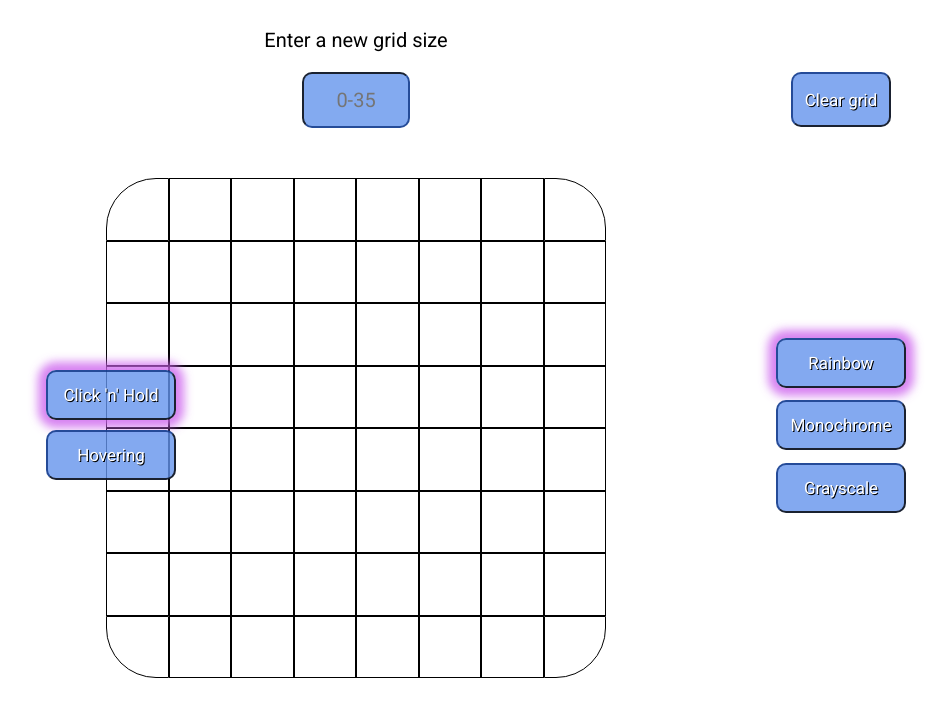
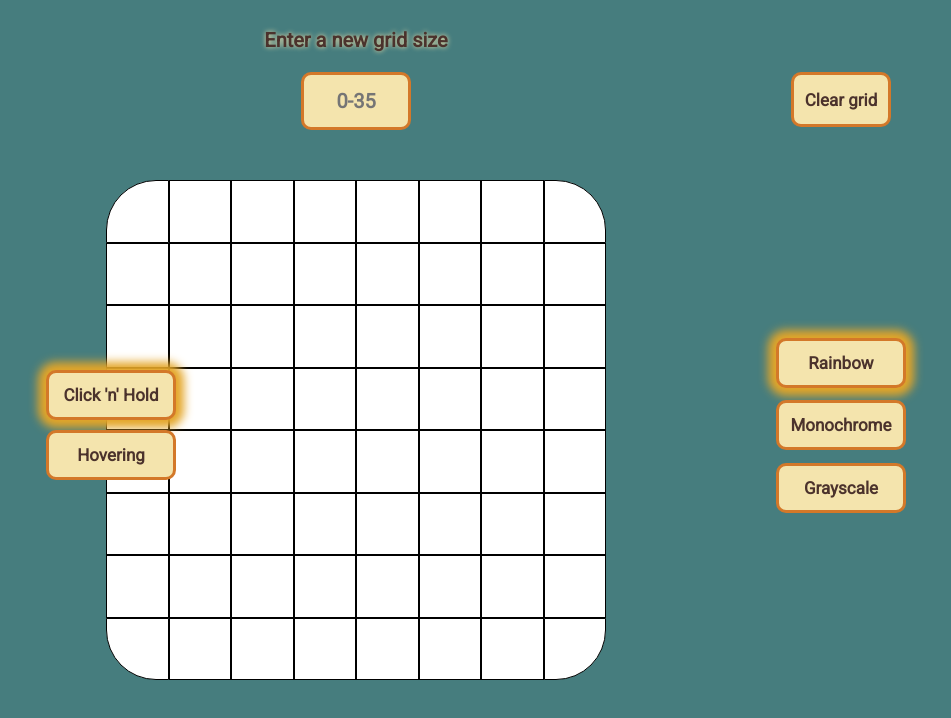
Before and after one commit to rinconv911/etch-a-sketch, a plain HTML site: page index.html in a window 1280 px wide. Shown: the whole page, without its empty margins (284-1235 px from the left). Drawn offline with Linux system fonts and the light colour scheme.

Commit message:
Added color scheme and stylings

```diff
--- a/app.js
+++ b/app.js
@@ -98,6 +98,7 @@ function defaultGrid() {
   for (i = 0; i < 64; i++) {
     let square = document.createElement('div');
     square.className = 'square';
+    square.style.backgroundColor = `rgb(255, 255, 255)`;
     container.appendChild(square);
   }
 
@@ -144,11 +145,12 @@ function createGrid(input) {
   for (i = 0; i < gridSize; i++) {
     let square = document.createElement('div');
     square.className = 'square';
+    square.style.backgroundColor = `rgb(255, 255, 255)`;
     container.appendChild(square);
   }
 
   // Get the grid container's CSS rule from CSSOM and set columns/rows to input value
-  let containerRules = document.styleSheets[0].cssRules[10].style;
+  let containerRules = document.styleSheets[0].cssRules[12].style;
   containerRules.setProperty('grid-template-columns', `repeat(${input}, 1fr)`);
   containerRules.setProperty('grid-template-rows', `repeat(${input}, 1fr)`);
 
@@ -200,7 +202,8 @@ function colorByHovering(e) {
       return;
 
     } else {
-      this.style.backgroundColor = `rgba(0, 0, 0, 0.1)`;
+      this.style.backgroundColor = `rgba(0, 0, 0, 0.3)`;
+      container.style.backgroundColor = `rgb(255, 255, 255)`;
     }
   }
 };
--- a/style.css
+++ b/style.css
@@ -6,6 +6,7 @@ html {
 
 body {
   height: 100%;
+  background-color: #467D7E;
 }
 
 #input-div {
@@ -14,6 +15,9 @@ body {
   justify-content: space-evenly;
   align-items: center;
   font-size: 2rem;
+  font-weight: bold;
+  color: #4b322c;
+  text-shadow: 0rem 0rem 0.5rem #F4E4AD;
 }
 
 #reset-button {
@@ -21,12 +25,14 @@ body {
   height: 5rem;
   width: 10rem;
   border-radius: 1rem;
-  border-color: hsla(219, 79%, 10%, 0.8) ;
-  background-color: rgba(100, 149, 237, 0.8);
+  border: 0.3rem solid #D37829;
+  background-color: #F4E4AD;
   font-family: "Roboto", sans-serif;
   font-size: 2rem;
-  color: white;
+  font-weight: bold;
+  color: #4b322c;
   text-align: center;
+  transition: box-shadow 0.1s linear;
 }
 
 #clear-button {
@@ -35,6 +41,12 @@ body {
   top: 7.2rem;
   height: 5.5rem;
   width: 10rem;
+  transition: box-shadow 0.1s linear;
+}
+
+#reset-button:focus,
+#clear-button:hover {
+  box-shadow: 0rem 0rem 1rem 0.8rem #E4A628;
 }
 
 .button-container {
@@ -54,17 +66,17 @@ button {
   height: 5rem;
   width: 13rem;
   border-radius: 1rem;
-  border-color: hsla(219, 79%, 10%, 0.8) ;
-  background-color: hsla(219, 79%, 66%, 0.8);
+  border: 0.3rem solid #D37829;
+  background-color: #F4E4AD;
   font-family: "Roboto", sans-serif;
   font-size: 1.7rem;
-  color: white;
-  text-shadow: 0.1rem 0.1rem black;
+  font-weight: bold;
+  color: #4b322c;
   text-align: center;
 }
 
 .selected-btn {
-  box-shadow: 0rem 0rem 1rem 0.8rem rgba(205, 100, 237, 0.8);
+  box-shadow: 0rem 0rem 1rem 0.8rem #E4A628;
 }
 
 #modes-container {
@@ -74,9 +86,8 @@ button {
 }
 
 #fake-button {
-  border-color: hsla(219, 79%, 10%, 0.8) ;
-  background-color: hsla(219, 79%, 66%, 0.8);
-  text-shadow: 0.1rem 0.1rem black;
+  border: 0.3rem solid #D37829;
+  background-color: #F4E4AD;
 }
 
 #monochrome {
@@ -93,6 +104,7 @@ button {
   display: grid;
   grid-template-columns: repeat(8, 1fr);
   grid-template-rows: repeat(8, 1fr);
+  border-radius: 5rem;
 }
 
 .square {
```
